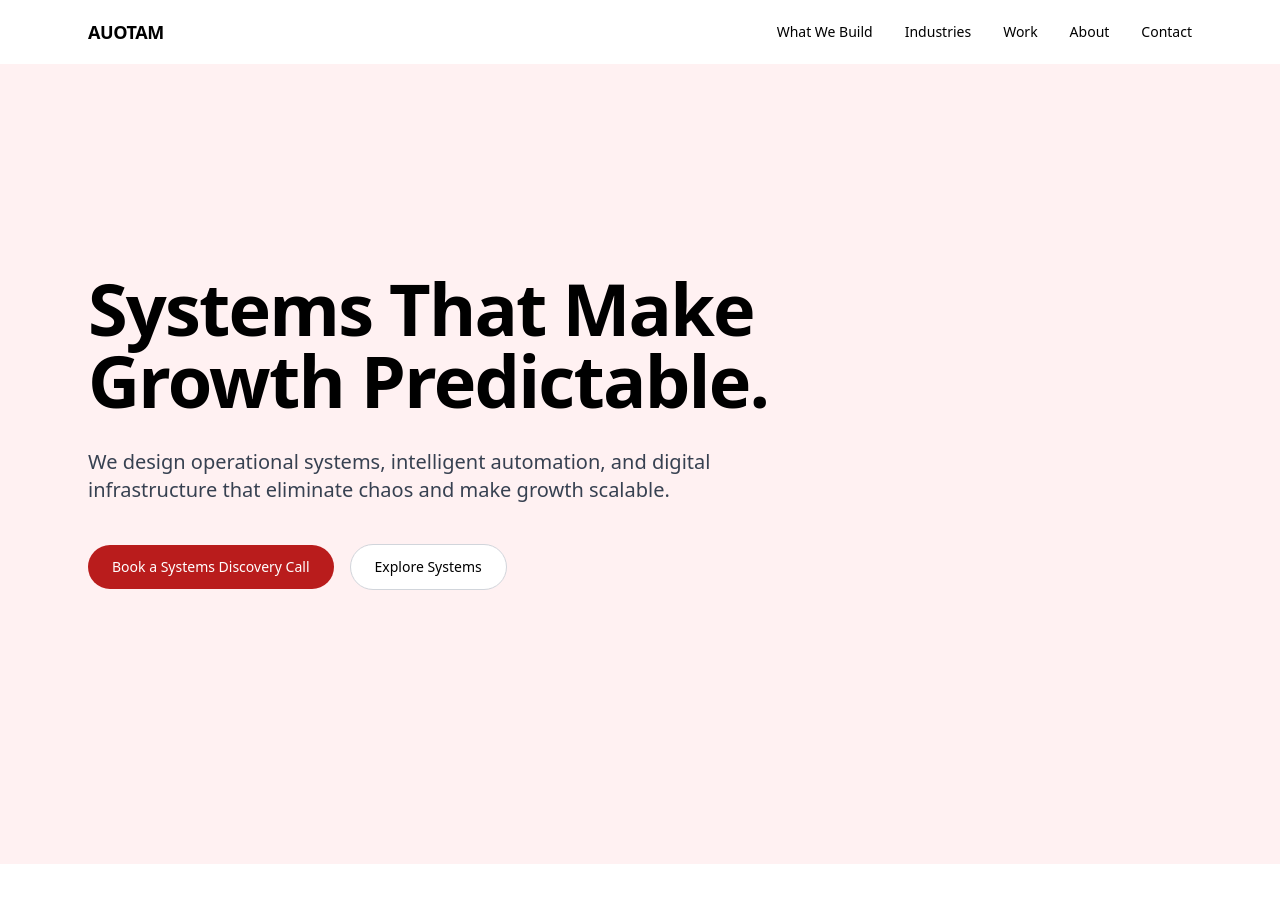
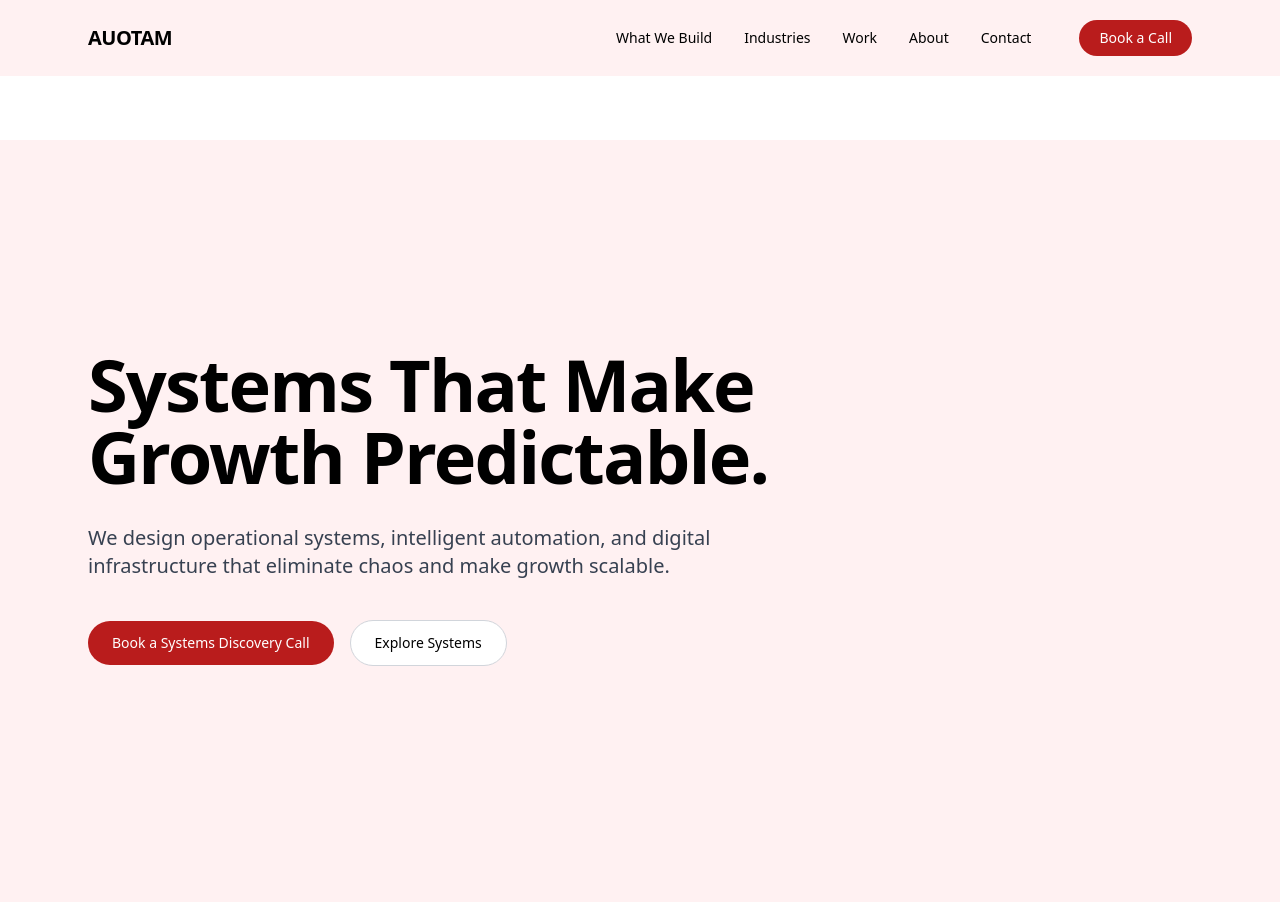
Before and after one commit to Auotam/AUOTAM-NEXTJS---MAIN, a Next.js app: page / in a window 1280 px wide. Shown: the top 902 px of the page. Before the commit the page ends 864 px from the top, so only its background shows below. Built offline with nearby package versions, Linux system fonts and the light colour scheme.

Commit message:
Update Header.tsx

```diff
--- a/components/layout/Header.tsx
+++ b/components/layout/Header.tsx
@@ -1,58 +1,44 @@
-"use client"
-
-import { useEffect, useState } from "react"
+import Container from "../ui/Container"
 import Link from "next/link"
-import Container from "../ui/Container"
 
 export default function Header() {
-  const [scrolled, setScrolled] = useState(false)
-
-  useEffect(() => {
-    const handleScroll = () => {
-      setScrolled(window.scrollY > 40)
-    }
-
-    window.addEventListener("scroll", handleScroll)
-    return () => window.removeEventListener("scroll", handleScroll)
-  }, [])
-
   return (
-    <header
-      className={`fixed top-0 left-0 w-full z-50 transition-all duration-300 ${
-        scrolled
-          ? "bg-white shadow-md border-b border-gray-200"
-          : "bg-white"
-      }`}
-    >
+    <header className="bg-[#fff1f2] sticky top-0 z-50">
       <Container>
-        <div className="flex items-center justify-between h-16 text-sm font-medium">
+        <div className="flex items-center justify-between py-5">
 
           {/* Logo */}
-          <Link
-            href="/"
-            className="font-bold text-lg tracking-tight text-black"
-          >
+          <Link href="/" className="text-xl font-semibold tracking-tight">
             AUOTAM
           </Link>
 
-          {/* Navigation */}
-          <nav className="hidden md:flex items-center gap-8 text-sm text-black">
-            <Link href="#what-we-build" className="hover:opacity-70 transition">
-              What We Build
-            </Link>
-            <Link href="#industries" className="hover:opacity-70 transition">
-              Industries
-            </Link>
-            <Link href="#work" className="hover:opacity-70 transition">
-              Work
-            </Link>
-            <Link href="#about" className="hover:opacity-70 transition">
-              About
-            </Link>
-            <Link href="#contact" className="hover:opacity-70 transition">
-              Contact
-            </Link>
+          {/* Desktop Menu */}
+          <nav className="hidden md:flex items-center gap-8 text-sm">
+            <Link href="#what-we-build">What We Build</Link>
+            <Link href="#industries">Industries</Link>
+            <Link href="#work">Work</Link>
+            <Link href="#about">About</Link>
+            <Link href="#contact">Contact</Link>
+
+            <a
+              href="https://calendly.com/auotam/meeting"
+              target="_blank"
+              className="ml-4 px-5 py-2 bg-[#b91c1c] text-white rounded-full text-sm font-medium hover:bg-[#991b1b] transition"
+            >
+              Book a Call
+            </a>
           </nav>
+
+          {/* Mobile CTA only */}
+          <div className="md:hidden">
+            <a
+              href="https://calendly.com/auotam/meeting"
+              target="_blank"
+              className="px-4 py-2 bg-[#b91c1c] text-white rounded-full text-xs font-medium"
+            >
+              Book
+            </a>
+          </div>
 
         </div>
       </Container>
```
